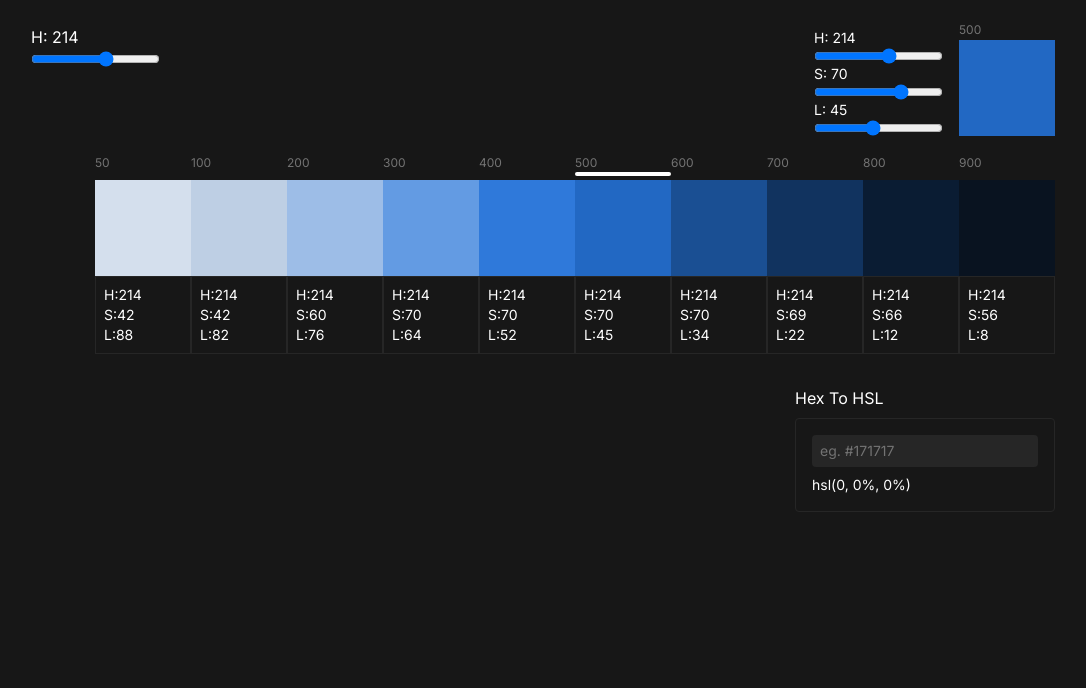
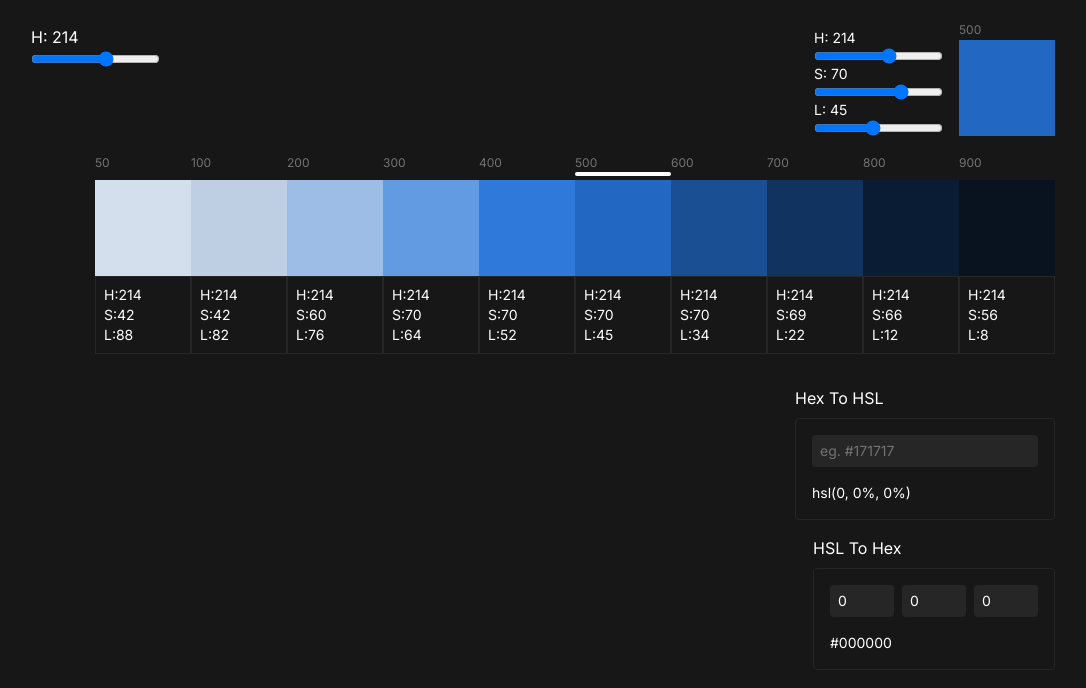
Before and after one commit to rkatanic/colors, a Next.js app: page / in a window 1280 px wide. Shown: the top 688 px of the page, without its empty margins (97-1183 px from the left). Built offline with nearby package versions, Linux system fonts and the light colour scheme.

Commit message:
Adds converters

```diff
--- a/components/ColorConverter.tsx
+++ b/components/HexToHSL.tsx
@@ -1,7 +1,7 @@
 import { useState } from "react";
 import { hexToHSL } from "../util/utils";
 
-const ColorConverter = () => {
+const HexToHSL = () => {
   const [hex, setHex] = useState("");
   const hsl = hexToHSL(hex);
 
@@ -16,7 +16,7 @@ const ColorConverter = () => {
           placeholder="eg. #171717"
           className="bg-neutral-800 border-0 border p-1.5 px-2 rounded placeholder:text-neutral-500"
         />
-        <div className="mt-2">
+        <div className="mt-4">
           hsl({hsl.h}, {hsl.s}%, {hsl.l}%)
         </div>
       </div>
@@ -24,4 +24,4 @@ const ColorConverter = () => {
   );
 };
 
-export default ColorConverter;
+export default HexToHSL;
--- /dev/null
+++ b/components/HexToHSLConverter.tsx
@@ -0,0 +1,49 @@
+import { useState } from "react";
+import { HSLToHex } from "../util/utils";
+
+const HSLToHexConverter = () => {
+  const [{ h, s, l }, setHsl] = useState({ h: 0, s: 0, l: 0 });
+
+  return (
+    <div className="text-white mt-4">
+      <div className="mb-2">HSL To Hex</div>
+      <div className="border border-neutral-800 rounded p-4">
+        <div className="flex gap-2">
+          <input
+            type="number"
+            min={0}
+            max={360}
+            value={h}
+            className="border-0 bg-neutral-800 rounded p-1.5 px-2 text-sm w-16"
+            onChange={(e) =>
+              setHsl((prevState) => ({ ...prevState, h: +e.target.value }))
+            }
+          />
+          <input
+            type="number"
+            min={0}
+            max={100}
+            value={s}
+            className="border-0 bg-neutral-800 rounded p-1.5 px-2 text-sm w-16"
+            onChange={(e) =>
+              setHsl((prevState) => ({ ...prevState, s: +e.target.value }))
+            }
+          />
+          <input
+            type="number"
+            min={0}
+            max={100}
+            value={l}
+            className="border-0 bg-neutral-800 rounded p-1.5 px-2 text-sm w-16"
+            onChange={(e) =>
+              setHsl((prevState) => ({ ...prevState, l: +e.target.value }))
+            }
+          />
+        </div>
+        <div className="mt-4 text-sm">{HSLToHex(h, s, l)}</div>
+      </div>
+    </div>
+  );
+};
+
+export default HSLToHexConverter;
--- a/pages/index.tsx
+++ b/pages/index.tsx
@@ -1,9 +1,10 @@
 import type { NextPage } from "next";
 import { useState } from "react";
 import Color from "../components/Color";
-import ColorConverter from "../components/ColorConverter";
 import ColorPicker from "../components/ColorPicker";
-import { adjust } from "../util/utils";
+import HexToHSL from "../components/HexToHSL";
+import HSLToHexConverter from "../components/HexToHSLConverter";
+import { HSLToHex } from "../util/utils";
 
 const Home: NextPage = () => {
   const [hue, setHue] = useState(214);
@@ -160,7 +161,8 @@ const Home: NextPage = () => {
             color={colors[900]}
           />
         </div>
-        <ColorConverter />
+        <HexToHSL />
+        <HSLToHexConverter />
       </div>
     </div>
   );
```
